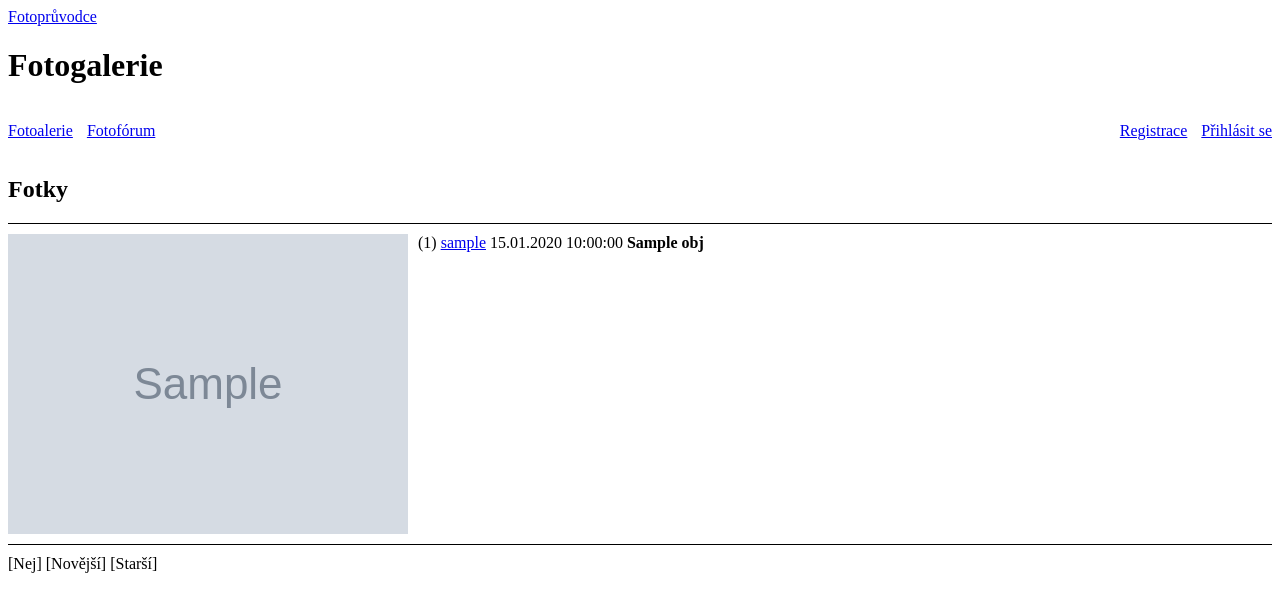
After one commit to seifert/fotopruvodce, a Django app: template fotopruvodce/templates/photos/listing.html in a window 1280 px wide. The commit adds this page. Shown: the top 612 px of the page. Run offline with Django 3.2, Linux system fonts and the light colour scheme; the template is opened without the code that fills it: most values are stand-ins (such as "Sample title", 1, 10 or a date in 2020); grey boxes marked "Sample" are stand-in pictures.

Commit message:
photos - listing and detail views + templates

```diff
--- a/fotopruvodce/photos/models.py
+++ b/fotopruvodce/photos/models.py
@@ -47,7 +47,7 @@ class Photo(models.Model):
         return self.title
 
     def get_absolute_url(self):
-        return reverse('photo-detail', args=[self.id])
+        return reverse('photos-detail', args=[self.id])
 
     def save(self, force_insert=False, force_update=False,
              using=DEFAULT_DB_ALIAS, update_fields=None):
--- a/fotopruvodce/settings/base.py
+++ b/fotopruvodce/settings/base.py
@@ -161,3 +161,8 @@ IMPORT_OLD_FP_DO_NOT_DOWNLOAD_PHOTOS = False
 # Discussion application
 
 DISCUSSION_OBJECTS_PER_PAGE = 30
+
+
+# Photos application
+
+PHOTOS_OBJECTS_PER_PAGE = 30
--- a/fotopruvodce/static/css/fotopruvodce.css
+++ b/fotopruvodce/static/css/fotopruvodce.css
@@ -145,3 +145,43 @@ form .errorlist {
 #discussion-pagination li {
     display: inline;
 }
+
+#photos-listing {
+    list-style-type: none;
+    padding: 0px;
+}
+
+#photos-listing li {
+    clear: both;
+    padding-top: 10px;
+    padding-bottom: 10px;
+    border-top: 1px solid black;
+}
+
+#photos-listing img {
+    float: left;
+    padding-right: 10px;
+    padding-bottom: 10px;
+}
+
+#photos-listing .title {
+	font-weight: bold;
+}
+
+#photos-pagination {
+    list-style-type: none;
+    padding: 0px;
+    padding-top: 10px;
+    border-top: 1px solid black;
+    clear: both;
+}
+
+#photos-pagination li {
+    display: inline;
+}
+
+#photos-detail .photos-detail-comment {
+    padding-top: 10px;
+    padding-bottom: 10px;
+    border-top: 1px solid black;
+}
--- a/fotopruvodce/templates/base.html
+++ b/fotopruvodce/templates/base.html
@@ -32,7 +32,7 @@
                 {% endif %}
             </ul>
             <ul id="menu1-services">
-                <li>Galerie</li>
+                <li><a href="{% url 'photos-listing-time' %}">Fotoalerie</a></li>
                 <li><a href="{% url 'comment-time' %}">Fotofórum</a></li>
             </ul>
         {% endblock %}
--- /dev/null
+++ b/fotopruvodce/templates/photos/base.html
@@ -0,0 +1,5 @@
+{% extends "base.html" %}
+
+{% block title %}Fotogalerie | {{ block.super }}{% endblock %}
+
+{% block h1 %}Fotogalerie{% endblock %}
--- /dev/null
+++ b/fotopruvodce/templates/photos/listing.html
@@ -0,0 +1,44 @@
+{% extends "photos/base.html" %}
+
+{% load text_extras %}
+{% load get_params %}
+
+{% block content %}
+    <h2>{% block h2 %}Fotky{% endblock %}</h2>
+
+	{% block listing %}
+    <ul id="photos-listing">
+    {% for obj in object_list %}
+        <li>
+            <a href="{{ obj.get_absolute_url }}"><img src="{{ obj.thumbnail.url }}"></a>
+            ({{ obj.comments.count }}) <a href="{% url 'photos-listing-user' obj.user.username %}">{{ obj.user.username }}</a> {{ obj.timestamp|date:'d.m.Y H:i:s' }}
+            <span class="title">{{ obj.title|striptags }}</span>
+        </li>
+    {% endfor %}
+    </ul>
+
+    <ul id="photos-pagination">
+        <li>
+            {% if object_list.has_previous %}
+            <a href="{% remove_get_params request.get_full_path 'p' %}">[Nej]</a>
+            {% else %}
+            [Nej]
+            {% endif %}
+        </li>
+        <li>
+            {% if object_list.has_previous %}
+            <a href="{% if object_list.number == 2 %}{% remove_get_params request.get_full_path 'p' %}{% else %}{% replace_get_params request.get_full_path p=object_list.previous_page_number %}{% endif %}">[Novější]</a>
+            {% else %}
+            [Novější]
+            {% endif %}
+        </li>
+        <li>
+            {% if object_list.has_next %}
+            <a href="{% replace_get_params request.get_full_path p=object_list.next_page_number %}">[Starší]</a>
+            {% else %}
+            [Starší]
+            {% endif %}
+        </li>
+    </ul>
+	{% endblock %}
+{% endblock %}
```
Also changed, not shown: fotopruvodce/photos/views.py (+49 -2 lines), fotopruvodce/templates/photos/detail.html (added, +30 -0 lines), fotopruvodce/urls.py (+10 -0 lines).
